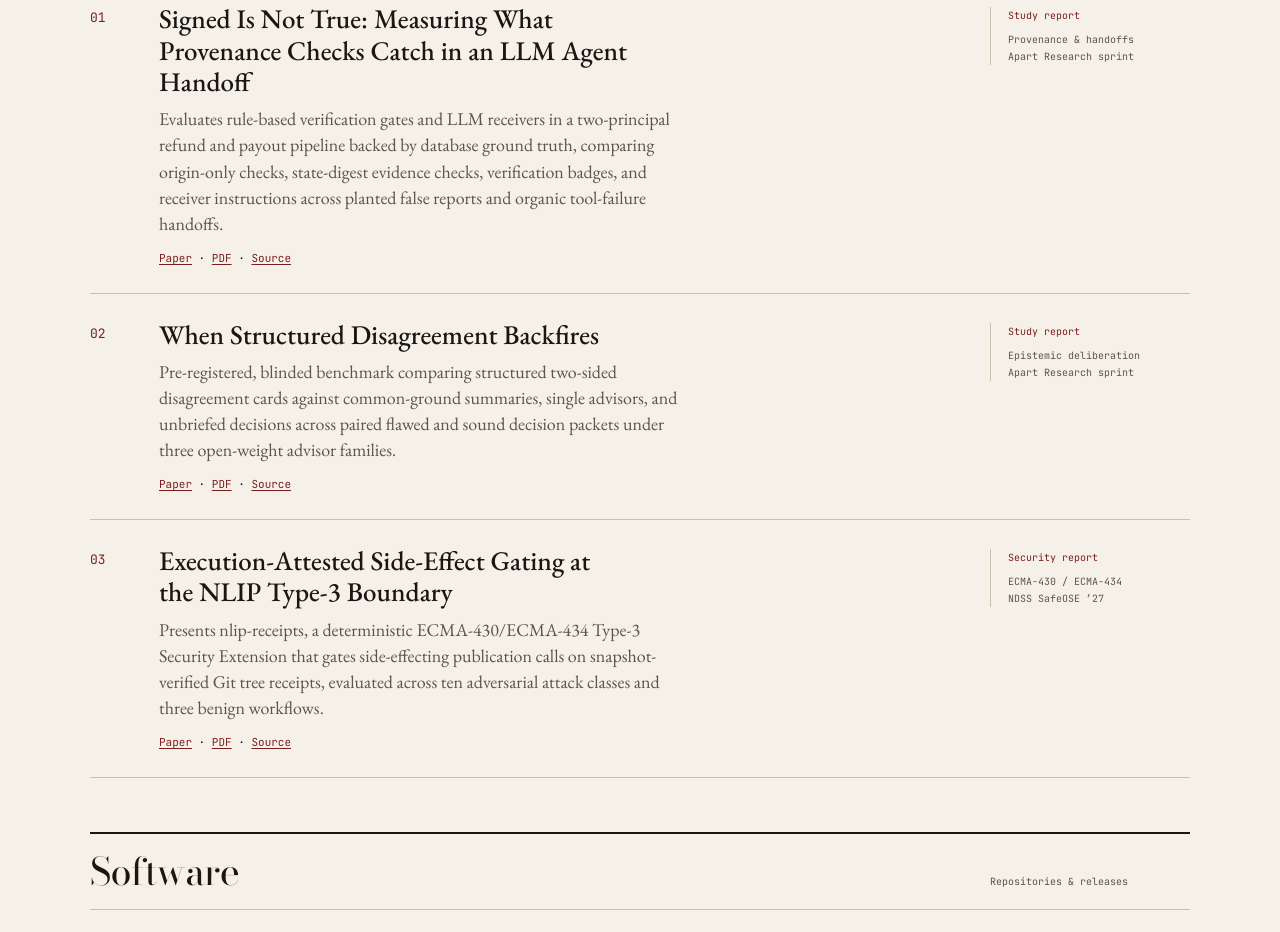
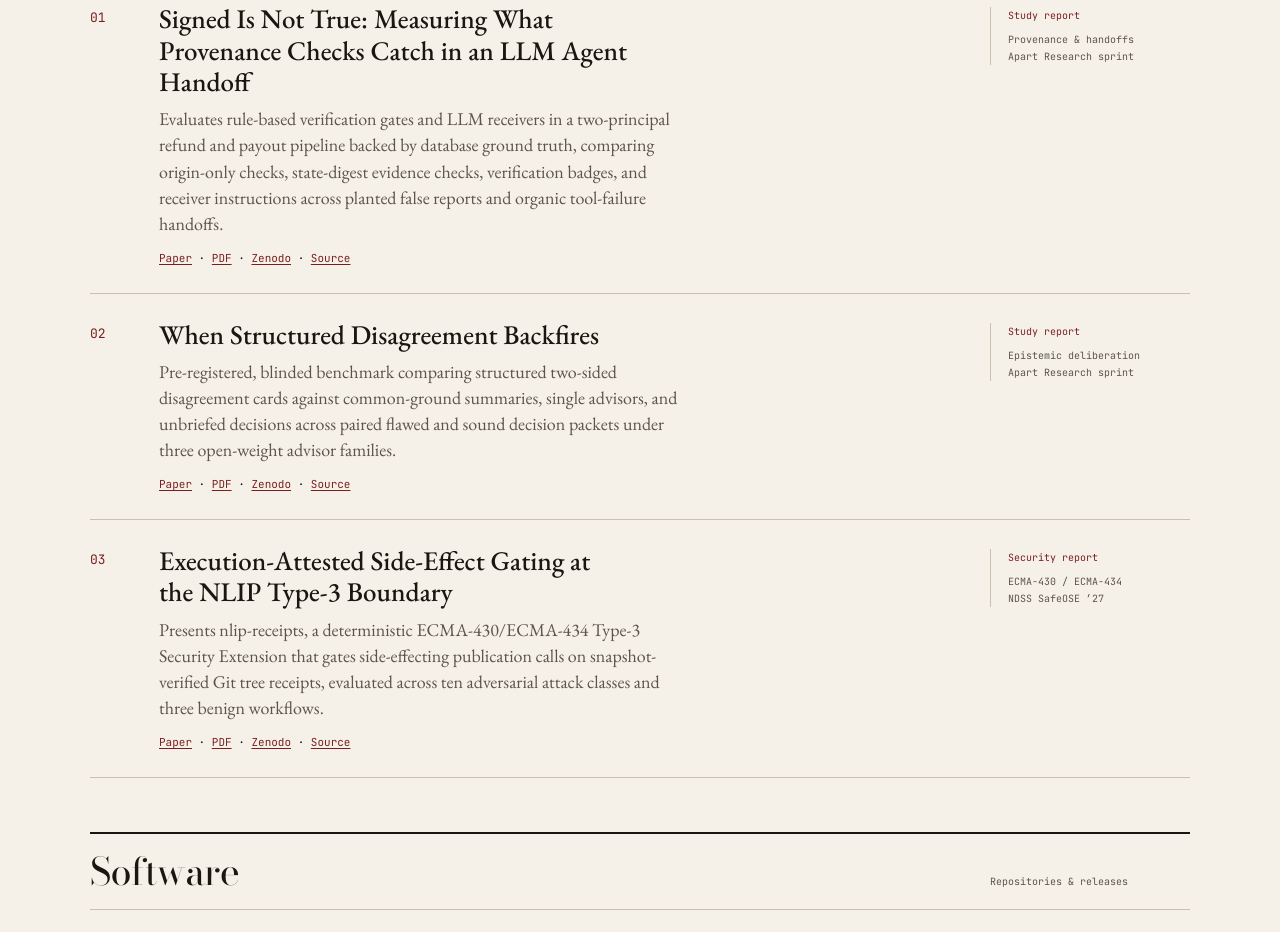
Before and after one commit to cirwel/cirwel.github.io, a plain HTML site: page index.html in a window 1280 px wide. Shown: the part 1850-2782 px from the top of the page. Drawn offline with Linux system fonts and the light colour scheme.

Commit message:
feat(index): add Zenodo concept DOIs for the three study papers (7 total)

```diff
--- a/index.html
+++ b/index.html
@@ -288,7 +288,7 @@
         <p class="site-link">Open to research collaboration and fellowships: <a href="mailto:founder@cirwel.org">founder@cirwel.org</a>.<br>For UNITARES and how to run it:<br><a href="https://cirwel.org">cirwel.org ↗</a>.</p>
         </div>
 <section id="research" aria-labelledby="research-heading">
-<div class="section-head"><h2 id="research-heading">Papers &amp; preprints</h2><span class="meta">Four papers and preprints</span></div>
+<div class="section-head"><h2 id="research-heading">Papers &amp; preprints</h2><span class="meta">Seven papers and preprints</span></div>
 <article class="entry">
             <div>
               <h3>UNITARES: Information-Theoretic Governance of Heterogeneous Agent Fleets</h3>
@@ -329,7 +329,7 @@
             <div>
               <h3>Signed Is Not True: Measuring What Provenance Checks Catch in an LLM Agent Handoff</h3>
               <p class="body">Evaluates rule-based verification gates and LLM receivers in a two-principal refund and payout pipeline backed by database ground truth, comparing origin-only checks, state-digest evidence checks, verification badges, and receiver instructions across planted false reports and organic tool-failure handoffs.</p>
-              <p class="refs"><a href="https://cirwel.org/papers/signed-is-not-true/">Paper</a> · <a href="https://cirwel.org/papers/signed-is-not-true/signed-is-not-true.pdf">PDF</a> · <a href="https://github.com/CIRWEL/signed-is-not-true">Source</a></p>
+              <p class="refs"><a href="https://cirwel.org/papers/signed-is-not-true/">Paper</a> · <a href="https://cirwel.org/papers/signed-is-not-true/signed-is-not-true.pdf">PDF</a> · <a href="https://doi.org/10.5281/zenodo.24297963">Zenodo</a> · <a href="https://github.com/CIRWEL/signed-is-not-true">Source</a></p>
             </div>
           <aside class="margin-note"><span>Study report</span>Provenance &amp; handoffs<br>Apart Research sprint</aside>
           </article>
@@ -337,7 +337,7 @@
             <div>
               <h3>When Structured Disagreement Backfires</h3>
               <p class="body">Pre-registered, blinded benchmark comparing structured two-sided disagreement cards against common-ground summaries, single advisors, and unbriefed decisions across paired flawed and sound decision packets under three open-weight advisor families.</p>
-              <p class="refs"><a href="https://cirwel.org/papers/crux-brief/">Paper</a> · <a href="https://cirwel.org/papers/crux-brief/crux-brief.pdf">PDF</a> · <a href="https://github.com/CIRWEL/crux-brief">Source</a></p>
+              <p class="refs"><a href="https://cirwel.org/papers/crux-brief/">Paper</a> · <a href="https://cirwel.org/papers/crux-brief/crux-brief.pdf">PDF</a> · <a href="https://doi.org/10.5281/zenodo.24297972">Zenodo</a> · <a href="https://github.com/CIRWEL/crux-brief">Source</a></p>
             </div>
           <aside class="margin-note"><span>Study report</span>Epistemic deliberation<br>Apart Research sprint</aside>
           </article>
@@ -345,7 +345,7 @@
             <div>
               <h3>Execution-Attested Side-Effect Gating at the NLIP Type-3 Boundary</h3>
               <p class="body">Presents nlip-receipts, a deterministic ECMA-430/ECMA-434 Type-3 Security Extension that gates side-effecting publication calls on snapshot-verified Git tree receipts, evaluated across ten adversarial attack classes and three benign workflows.</p>
-              <p class="refs"><a href="https://cirwel.org/papers/nlip-receipts/">Paper</a> · <a href="https://cirwel.org/papers/nlip-receipts/safeose27_report.pdf">PDF</a> · <a href="https://github.com/CIRWEL/nlip-receipts">Source</a></p>
+              <p class="refs"><a href="https://cirwel.org/papers/nlip-receipts/">Paper</a> · <a href="https://cirwel.org/papers/nlip-receipts/safeose27_report.pdf">PDF</a> · <a href="https://doi.org/10.5281/zenodo.24297976">Zenodo</a> · <a href="https://github.com/CIRWEL/nlip-receipts">Source</a></p>
             </div>
           <aside class="margin-note"><span>Security report</span>ECMA-430 / ECMA-434<br>NDSS SafeOSE ’27</aside>
           </article>
```
